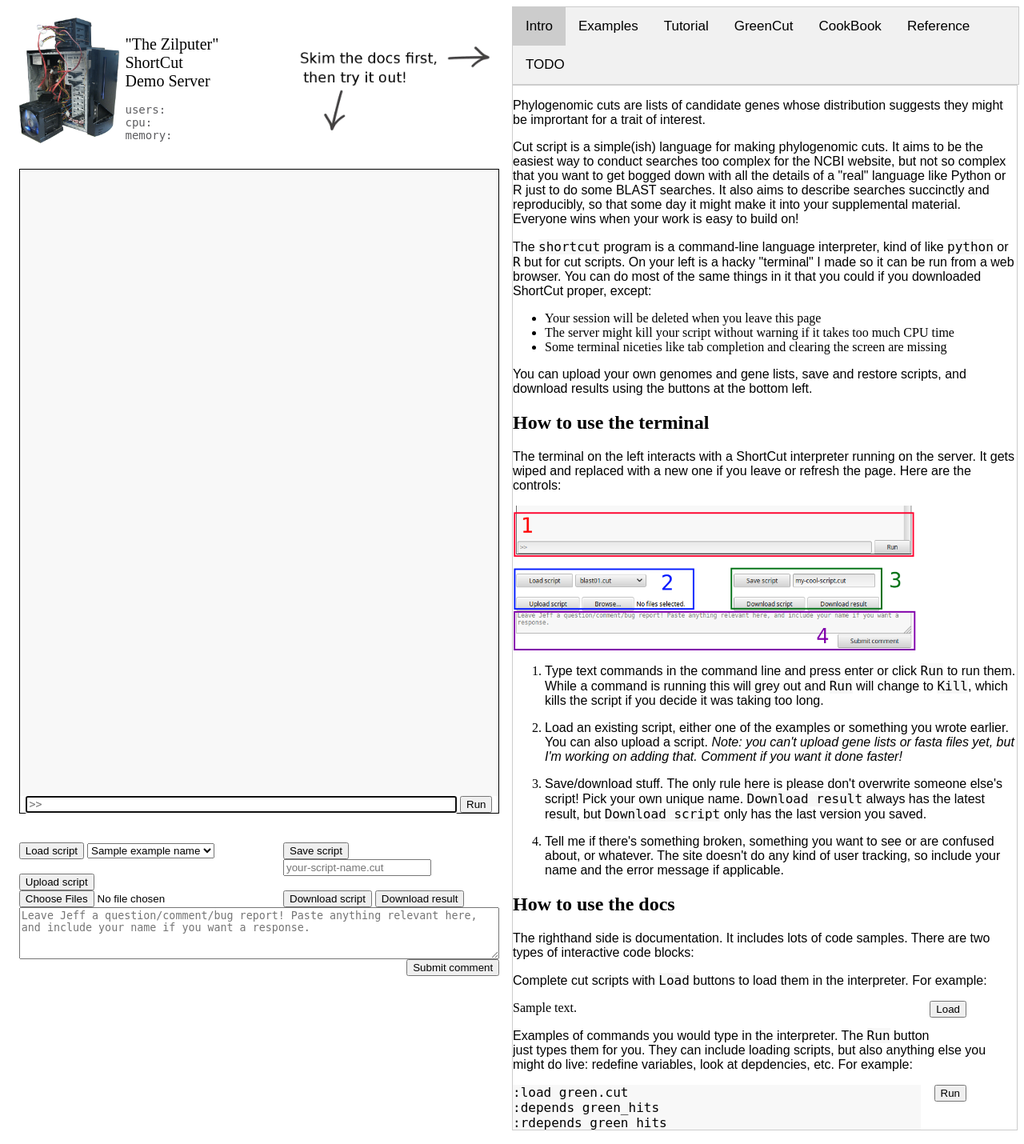
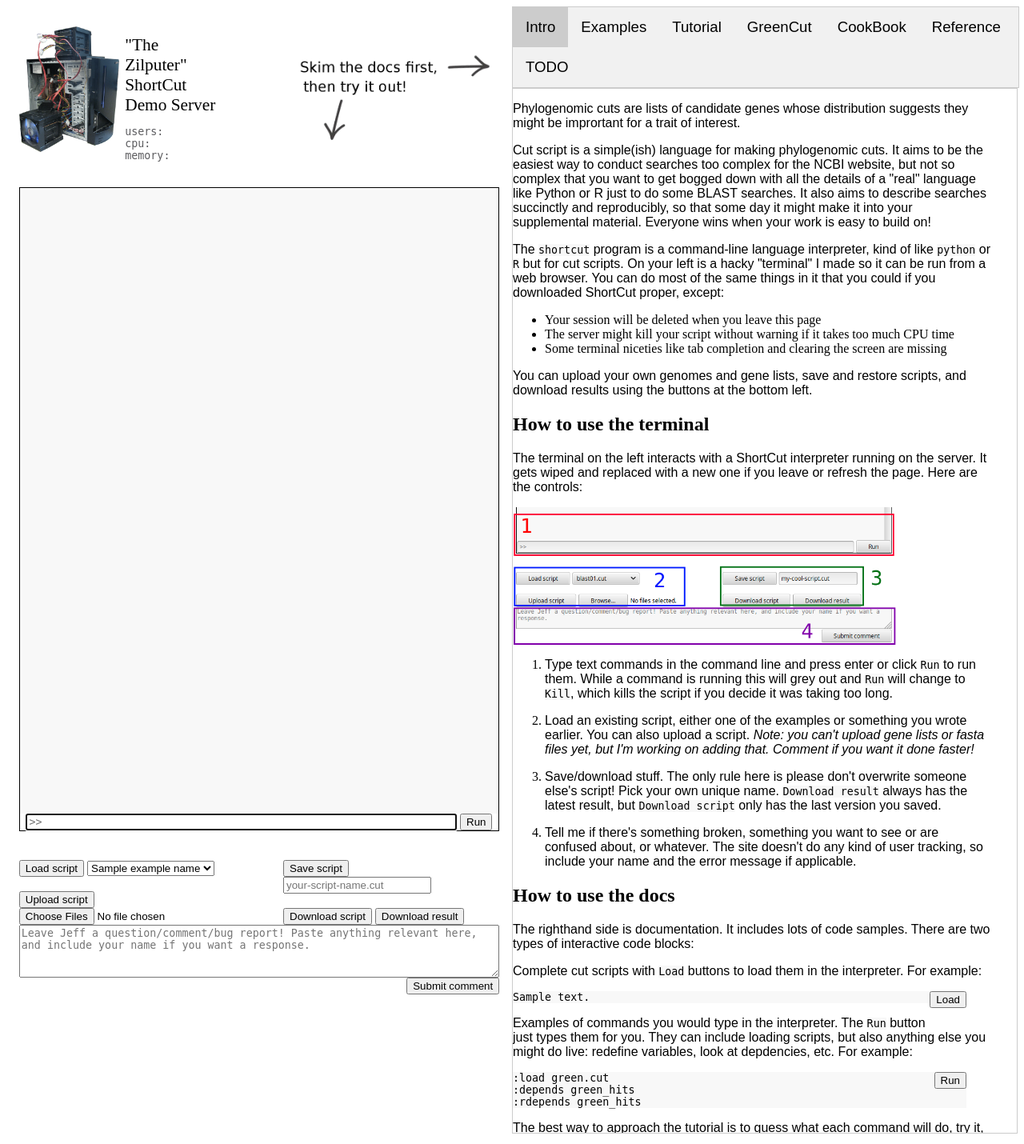
Before and after one commit to jefdaj/ortholang-demo, a Flask app: template templates/index.html in a window 1280 px wide. Shown: the whole page at 80% size. Run offline with Flask 2, Linux system fonts and the light colour scheme; the template is opened without the code that fills it: most values are stand-ins (such as "Sample title", 1, 10 or a date in 2020); parts of the project's set-up code (start-up, migrations or seed data) failed here and were passed over.

Commit message:
fix some minor css issues

```diff
--- a/static/index.css
+++ b/static/index.css
@@ -1,6 +1,7 @@
 p {
 	font-family: Arial;
 	font-size: 12pt;
+	width: 95%;
 }
 #content, html, body {
 	height: 98%;
@@ -26,7 +27,7 @@ pre {
 }
 code, pre, div .highlight {
 	font-family: monospace;
-	font-size: 12pt;
+	font-size: 10pt;
 	background-color: #f8f8f8;
 }
 #replstdin, #replstdout, #serverload {
@@ -35,17 +36,17 @@ code, pre, div .highlight {
 	white-space: pre;
 }
 #replstdout {
-	font-size: 12;
+	font-size: 10pt;
 	background: #f8f8f8;
 }
 #serverload {
 	color: #5d5d60;
-	font-size: 14;
+	font-size: 10pt;
 	background-color: white;
 }
 #title {
 	font-style: bold;
-	font-size: 20;
+	font-size: 16pt;
 }
 
 /* Style the tab */
@@ -64,7 +65,7 @@ code, pre, div .highlight {
 	outline: none;
 	cursor: pointer;
 	padding: 14px 16px;
-	font-size: 17px;
+	font-size: 14pt;
 }
 
 /* Change background color of buttons on hover */
--- a/templates/loadexample.html
+++ b/templates/loadexample.html
@@ -1,4 +1,4 @@
-<div style="text-align: left; width: 90%;">
+<div class="highlight" style="text-align: left; width: 90%;">
 	<form id="{{ examples[name]['id'] }}" style="float: right;">
 		<input type="button" onclick="repl_autorun([':load {{ path }}', ':show'])" name="submit" value="Load">
 	</form>
--- a/templates/runexample.html
+++ b/templates/runexample.html
@@ -1,4 +1,4 @@
-<div style="text-align: left; width: 90%;">
+<div class="highlight" style="text-align: left; width: 90%;">
 	<form style="float: right;">
 		<input type="button" onclick="repl_autorun({{ lines | safe }})" name="submit" value="Run">
 	</form>
```
